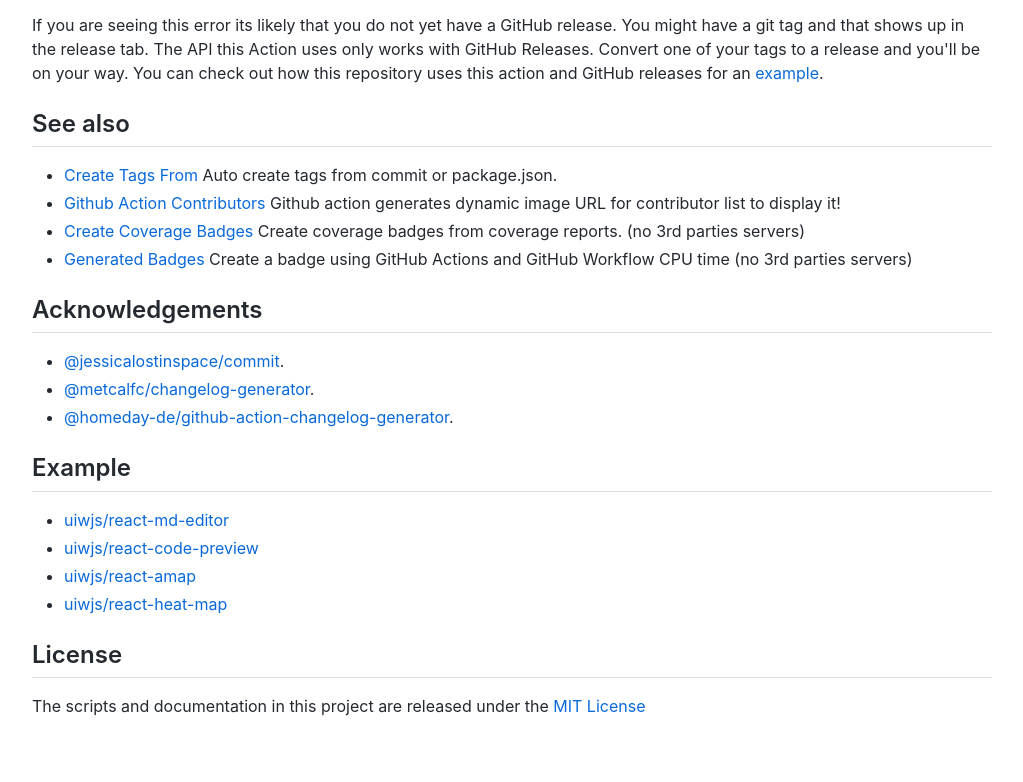
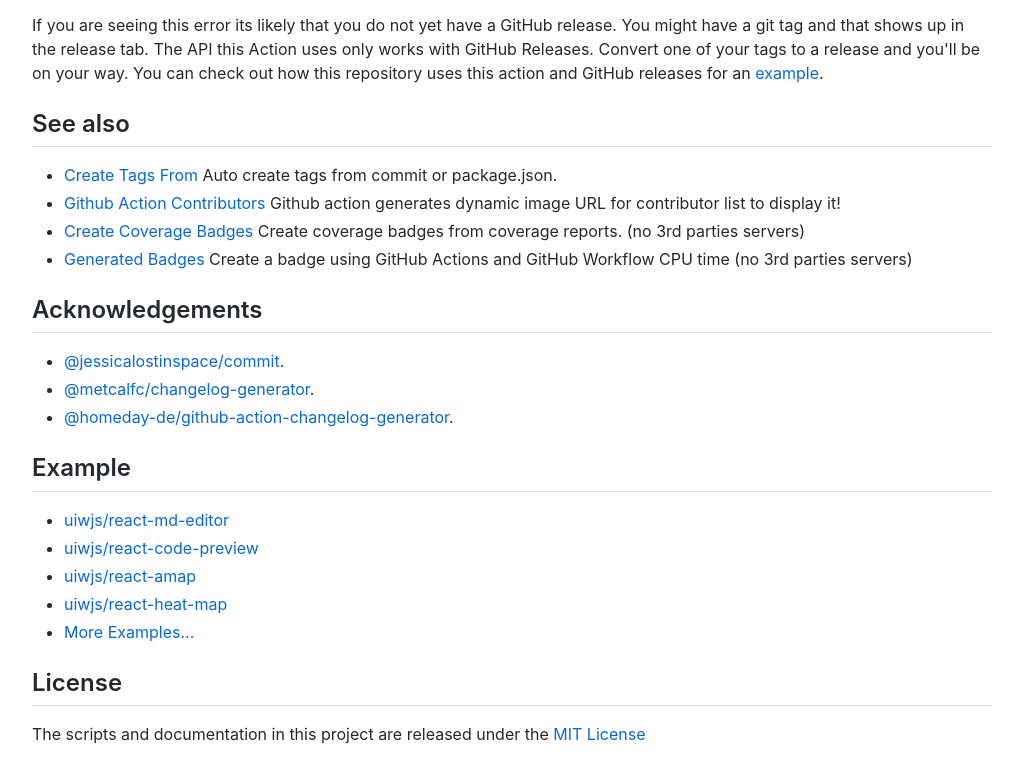
Before and after one commit to jaywcjlove/changelog-generator, a plain HTML site: page index.html in a window 1280 px wide. Shown: the part 2289-3071 px from the top of the page, without its empty margins (128-1151 px from the left). Drawn offline with Linux system fonts and the light colour scheme; some packages are replaced by stand-ins of ours; a script that the page names is missing.

Commit message:
deploy: 61e0966125dbfbef6de4b7a8f5c29f43af364e7b

```diff
--- a/index.html
+++ b/index.html
@@ -130,6 +130,7 @@
         <li><a href="https://github.com/uiwjs/react-code-preview/blob/fb9829440a21fddbb57100db62ae113be3c01161/.github/workflows/ci.yml#L42-L50">uiwjs/react-code-preview</a></li>
         <li><a href="https://github.com/uiwjs/react-amap/blob/550599511bdf42260580fad380c4c9741142e572/.github/workflows/ci.yml#L29-L36">uiwjs/react-amap</a></li>
         <li><a href="https://github.com/uiwjs/react-heat-map/blob/f828826111dc6d79249fdd106648d835ae8e47ba/.github/workflows/ci.yml#L29-L36">uiwjs/react-heat-map</a></li>
+        <li><a href="https://github.com/jaywcjlove/changelog-generator/network/dependents">More Examples...</a></li>
       </ul>
       <h2 id="license"><a class="anchor" aria-hidden="true" tabindex="-1" href="#license"><span class="octicon octicon-link"></span></a>License</h2>
       <p>The scripts and documentation in this project are released under the <a href="./LICENSE">MIT License</a></p>
```
